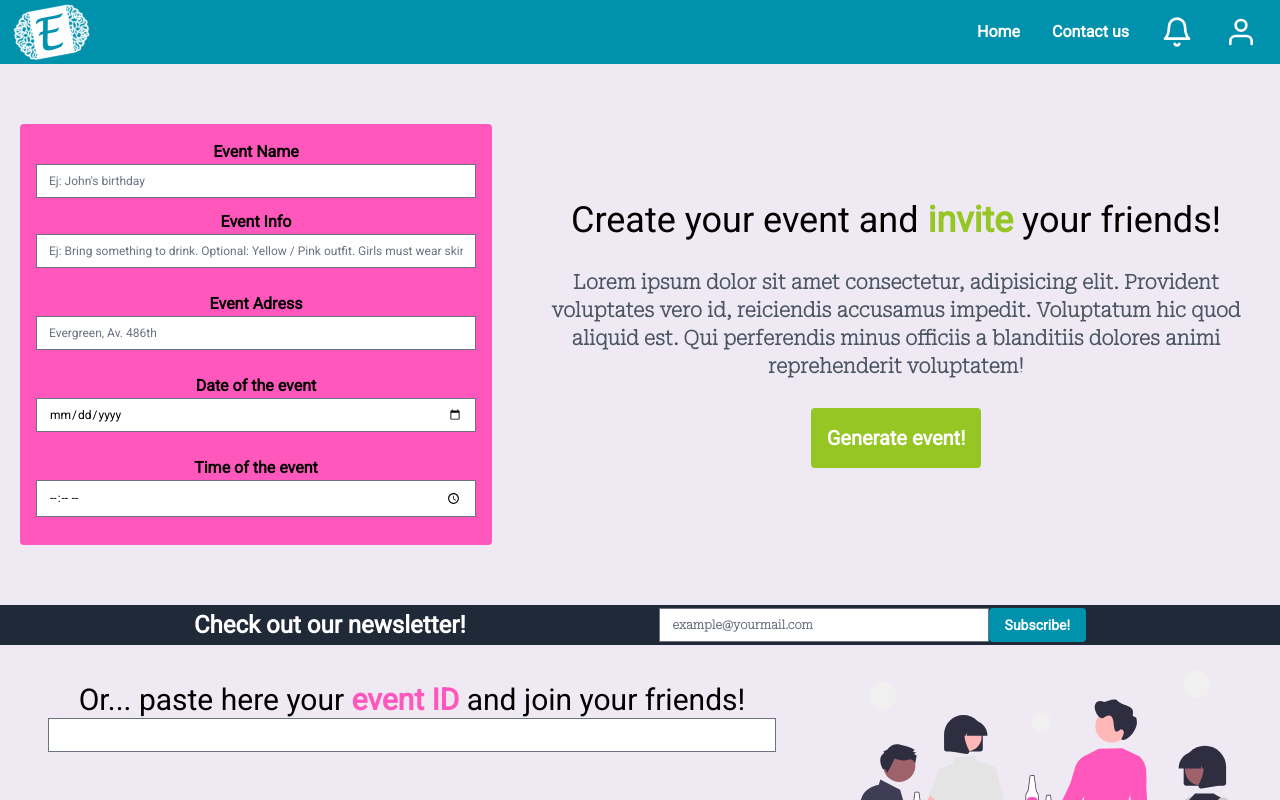
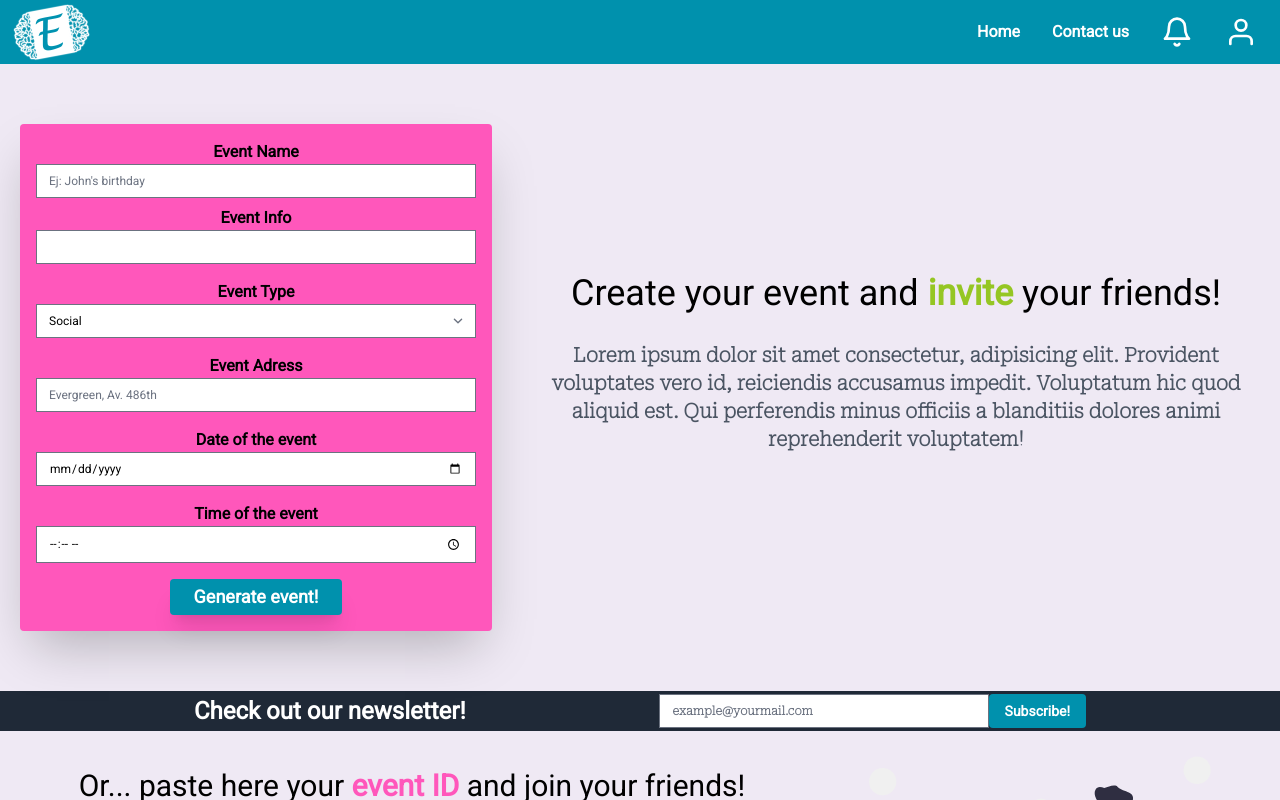
Before and after one commit to ramirofernandezsavoy/project-eventa, a React (Vite) app in the folder project-eventa/: page /event-creation in a window 1280 px wide. Shown: the top 800 px of the page. Built offline with nearby package versions, Linux system fonts and the light colour scheme.

Commit message:
Form logic and styles

```diff
--- a/project-eventa/package.json
+++ b/project-eventa/package.json
@@ -11,7 +11,8 @@
   "dependencies": {
     "react": "^18.2.0",
     "react-dom": "^18.2.0",
-    "react-router-dom": "^6.9.0"
+    "react-router-dom": "^6.9.0",
+    "sweetalert2": "^11.7.3"
   },
   "devDependencies": {
     "@tailwindcss/forms": "^0.5.3",
--- a/project-eventa/src/components/CreateEvent/CreateEvent.jsx
+++ b/project-eventa/src/components/CreateEvent/CreateEvent.jsx
@@ -1,39 +1,154 @@
-import React from "react";
+import React, { useState } from "react";
+import { fullForm } from "../../helpers";
+import Swal from "sweetalert2";
+
 
 const CreateEvent = () => {
+
+  const [formData, setFormData] = useState({
+    eName: "",
+    eInfo: "",
+    eAdress: "",
+    eDate: "",
+    eTime: "",
+    eType: "",
+  });
+
+  const handleChange = (event) => {
+    setFormData({ ...formData, [event.target.name]: event.target.value });
+  };
+
+  const onSubmit = (e) => {
+    e.preventDefault();
+    console.log("Form", formData);
+    if (
+      fullForm([
+        formData.eName,
+        formData.eInfo,
+        formData.eType,
+        formData.eAdress,
+        formData.eDate,
+        formData.eTime,
+      ])
+    ) {
+      Swal.fire({
+        title: "Oops!",
+        text: "You need to complete all fields",
+        icon: "error",
+      });
+      return;
+    } else
+    Swal.fire({
+      title: "Event creation confirmed",
+      text: `You will receive a mail with the event data.`,
+      timerProgressBar: false,
+      showConfirmButton: true,
+      confirmButtonText: "Have fun",
+      icon: "success",
+    });
+    // getEvent({ datos: formData });
+  };
+
   return (
     <>
       <section className="flex justify-around items-center container mx-auto py-10">
         <div className="text-center max-w-screen-md w-full p-5">
-            <form action="" className="rounded p-4 bg-secondary font-rob">
+        <form
+            action=""
+            onSubmit={onSubmit}
+            className="rounded p-4 bg-secondary font-rob shadow-2xl"
+          >
             <div className="flex flex-col">
-                    <label htmlFor="" className="font-bold">Event Name</label>
-                    <input type="text" placeholder="Ej: John's birthday" className="form-input text-xs" />
+              <label htmlFor="" className="font-bold">
+                Event Name
+              </label>
+              <input
+                type="text"
+                name="eName"
+                value={formData.eName}
+                onChange={handleChange}
+                placeholder="Ej: John's birthday"
+                className="form-input text-xs"
+              />
             </div>
-                <div className="flex flex-col py-3">
-                    <label htmlFor=""className="font-bold">Event Info</label>
-                    <input type="text" placeholder="Ej: Bring something to drink. Optional: Yellow / Pink outfit. Girls must wear skirt, boys have to bring an umbrella. " className="form-input text-xs" />
+            <div className="flex flex-col py-2">
+              <label htmlFor="" className="font-bold">
+                Event Info
+              </label>
+              <input
+                type="text"
+                name="eInfo"
+                value={formData.eInfo}
+                onChange={handleChange}
+                className="form-input text-xs"
+              />
             </div>
-                <div className="flex flex-col py-3">
-                    <label htmlFor=""className="font-bold">Event Adress</label>
-                    <input type="text" placeholder="Evergreen, Av. 486th" className="form-input text-xs" />
+            <div className="flex flex-col py-2">
+              <label htmlFor="" className="font-bold">
+                Event Type
+              </label>
+              <select
+                name="eType"
+                value={formData.eType}
+                onChange={handleChange}
+                className="form-input text-xs"
+              >
+                <option value={"social"}>Social</option>
+                <option value={"corporate"}>Corporate</option>
+                <option value={"sports"}>Sports</option>
+                <option value={"other"}>Others</option>
+              </select>
             </div>
-                <div className="flex flex-col py-3">
-                    <label htmlFor=""className="font-bold">Date of the event</label>
-                    <input type="date" className="form-date text-xs" />
+            <div className="flex flex-col py-2">
+              <label htmlFor="" className="font-bold">
+                Event Adress
+              </label>
+              <input
+                type="text"
+                name="eAdress"
+                value={formData.eAdress}
+                onChange={handleChange}
+                placeholder="Evergreen, Av. 486th"
+                className="form-input text-xs"
+              />
             </div>
-                <div className="flex flex-col py-3">
-                    <label htmlFor=""className="font-bold">Time of the event</label>
-                    <input type="time" className="form-time text-xs" />
+            <div className="flex flex-col py-2">
+              <label htmlFor="" className="font-bold">
+                Date of the event
+              </label>
+              <input
+                type="date"
+                name="eDate"
+                value={formData.eDate}
+                onChange={handleChange}
+                className="form-date text-xs"
+              />
             </div>
-
+            <div className="flex flex-col py-2">
+              <label htmlFor="" className="font-bold">
+                Time of the event
+              </label>
+              <input
+                type="time"
+                name="eTime"
+                value={formData.eTime}
+                onChange={handleChange}
+                className="form-time text-xs"
+              />
+            </div>
+            <button
+              type="submit"
+              className=" bg-primary hover:bg-white font-rob text-white hover:text-secondary font-bold py-1 mt-2 px-6 shadow-xl rounded text-lg"
+            >
+              Generate event!
+            </button>
           </form>
         </div>
         <div className="text-center max-w-screen-md px-5">
           <h1 className=" font-rob text-4xl inline-block">
-            Create your event and {" "}
-            <span className=" font-extrabold text-details ">invite</span>
-            {" "} your friends!
+            Create your event and{" "}
+            <span className=" font-extrabold text-details ">invite</span> your
+            friends!
           </h1>
           <p className="font-robSerif font-bold text-xl py-2 my-5 text-gray-600">
             Lorem ipsum dolor sit amet consectetur, adipisicing elit. Provident
@@ -41,9 +156,6 @@ const CreateEvent = () => {
             quod aliquid est. Qui perferendis minus officiis a blanditiis
             dolores animi reprehenderit voluptatem!
           </p>
-          <button className=" bg-details hover:bg-details-hover font-rob text-white font-bold py-4 px-4 rounded text-xl">
-            Generate event!
-          </button>
         </div>
       </section>
     </>
--- a/project-eventa/src/components/SearchEvent/SearchEvent.jsx
+++ b/project-eventa/src/components/SearchEvent/SearchEvent.jsx
@@ -21,7 +21,7 @@ const SearchEvent = () => {
           eligendi incidunt aspernatur porro repellendus, modi alias fugit
           voluptate at vero nemo cumque?
         </p>
-        <Link to={'/event-finder'}>
+        <Link to={'/event-info'}>
         <button className=" bg-secondary hover:bg-secondary-hover font-rob text-white font-bold py-2 px-8 rounded text-xl">
           Search!
         </button>
--- /dev/null
+++ b/project-eventa/src/helpers/index.jsx
@@ -0,0 +1,3 @@
+export const fullForm = (fields) => {
+    return fields.some((field) => field === "")
+  }
--- a/project-eventa/src/views/EventInfo.jsx
+++ b/project-eventa/src/views/EventInfo.jsx
@@ -10,8 +10,8 @@ const EventInfo = () => {
     <>
     <Navbar/>
     <EventGuestPanel/>
+    <GuestsList/>
     <Newsletter/>
-    <GuestsList/>
     <Footer/>
     </>
   )
```
Also changed, not shown: 1 other file (tests, documents, lock files or other folders). Lines whose indentation alone changed are shown as unchanged.
